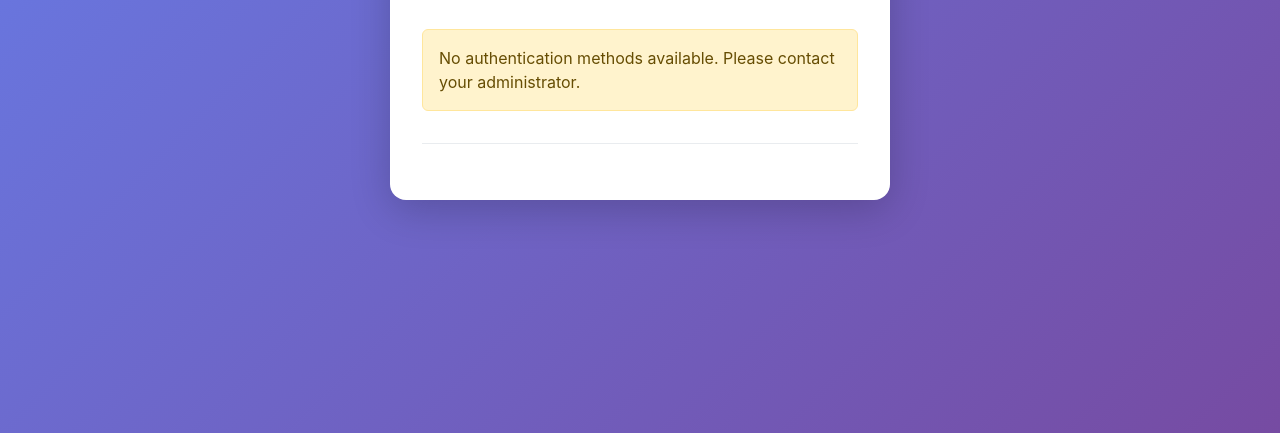
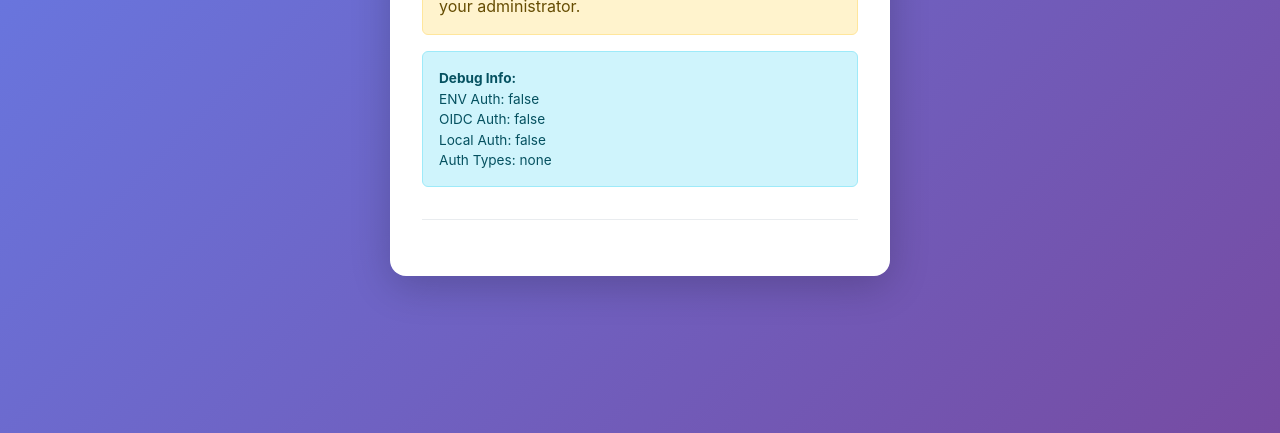
Before and after one commit to jbenz/bWall, a plain HTML site: page login.html in a window 1280 px wide. Shown: the part 367-800 px from the top of the page. Drawn offline with nearby package versions, Linux system fonts and the light colour scheme; no server answers.

Commit message:
Add files via upload

```diff
--- a/login.html
+++ b/login.html
@@ -274,7 +274,19 @@
         async function loadAuthOptions() {
             try {
                 const response = await fetch(`${API_BASE}/api/auth/user`);
-                const data = await response.ok ? await response.json() : { authenticated: false };
+                // Parse JSON even if status is 401 - it contains auth availability info
+                let data;
+                try {
+                    data = await response.json();
+                } catch (e) {
+                    // If JSON parsing fails, use defaults
+                    data = {
+                        authenticated: false,
+                        env_auth_available: false,
+                        oidc_auth_available: false,
+                        local_auth_available: false
+                    };
+                }
 
                 const container = document.getElementById('auth-options-container');
 
@@ -367,7 +379,16 @@
                 }
 
                 if (!html) {
+                    // Debug: log what we received
+                    console.error('No auth methods available. Response data:', data);
                     html = '<div class="alert alert-warning">No authentication methods available. Please contact your administrator.</div>';
+                    html += '<div class="alert alert-info mt-2" style="font-size: 0.85rem;">';
+                    html += '<strong>Debug Info:</strong><br>';
+                    html += `ENV Auth: ${data.env_auth_available || false}<br>`;
+                    html += `OIDC Auth: ${data.oidc_auth_available || false}<br>`;
+                    html += `Local Auth: ${data.local_auth_available || false}<br>`;
+                    html += `Auth Types: ${data.auth_types_available || 'none'}<br>`;
+                    html += '</div>';
                 }
 
                 container.innerHTML = html;
```
Also changed, not shown: 1 other file.
